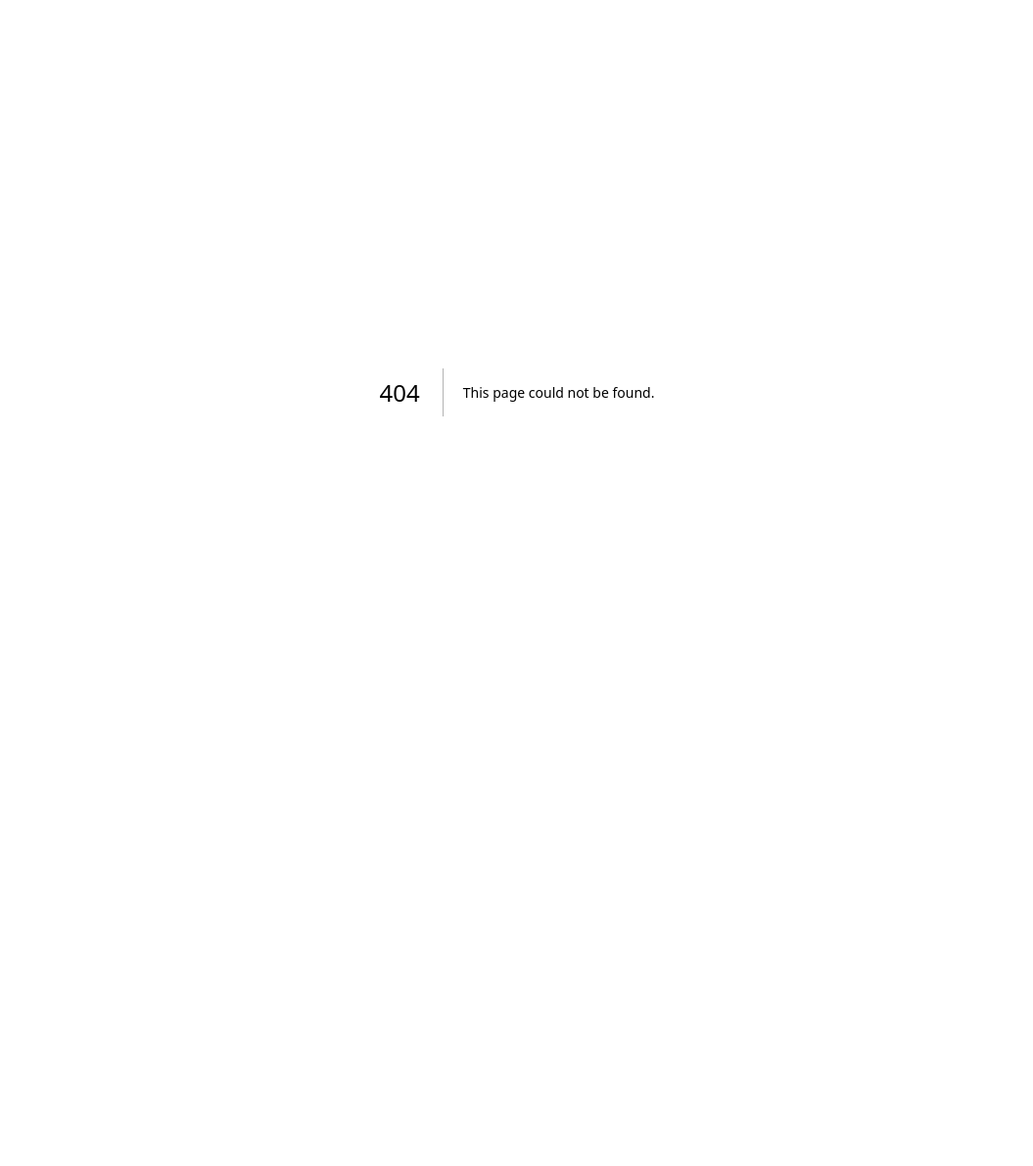
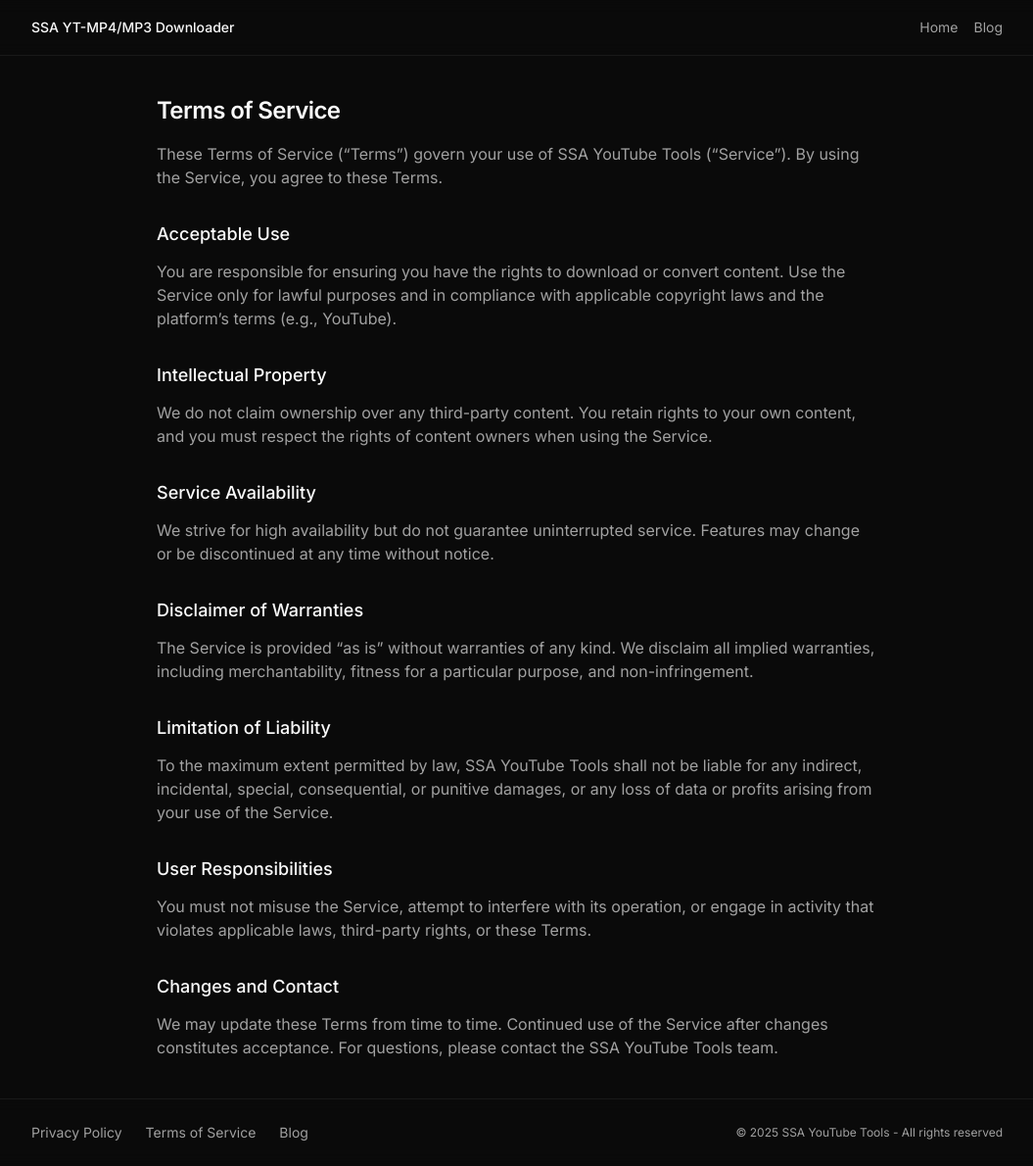
Before and after one commit to syedanas10-ai/7v0-you-tube-downloader-website, a Next.js app: page /terms in a window 1280 px wide. Before the commit this address had no page. Shown: the whole page at 98% size, without its empty margins (112-1167 px from the left). Before the commit the page ends 800 px from the top, so only its background shows below. Built offline with nearby package versions, Linux system fonts and the light colour scheme.

Commit message:
feat: add site-wide footer with links and privacy/terms pages
Add footer with links and create privacy/terms pages.

Co-authored-by: null <219009010+syedanas10-ai@users.noreply.github.com>

```diff
--- a/app/layout.tsx
+++ b/app/layout.tsx
@@ -4,6 +4,7 @@ import { GeistMono } from "geist/font/mono"
 import { Analytics } from "@vercel/analytics/next"
 import { Inter } from "next/font/google"
 import "./globals.css"
+import Link from "next/link"
 import { Suspense } from "react"
 
 const inter = Inter({ subsets: ["latin"], variable: "--font-inter" })
@@ -21,16 +22,44 @@ export default function RootLayout({
 }>) {
   return (
     <html lang="en" className={`${inter.variable} ${GeistMono.variable} dark antialiased`}>
-      <head>
-        {/* ✅ CORRECT AdSense Code */}
-        <script
-          async
-          src="https://pagead2.googlesyndication.com/pagead/js/adsbygoogle.js?client=ca-pub-3305001830130873"
-          crossOrigin="anonymous"
-        />
-      </head>
-      <body className="font-sans">
-        <Suspense fallback={null}>{children}</Suspense>
+      <body className="font-sans min-h-screen flex flex-col">
+        <Suspense fallback={<div>Loading...</div>}>
+          <header className="border-b border-border/60 bg-background/80 backdrop-blur supports-[backdrop-filter]:bg-background/60">
+            <nav className="mx-auto max-w-5xl px-4 h-14 flex items-center justify-between">
+              <Link href="/" className="text-sm font-medium hover:text-primary transition-colors">
+                SSA YT-MP4/MP3 Downloader
+              </Link>
+              <div className="flex items-center gap-4">
+                <Link href="/" className="text-sm text-muted-foreground hover:text-foreground transition-colors">
+                  Home
+                </Link>
+                <Link href="/blog" className="text-sm text-muted-foreground hover:text-foreground transition-colors">
+                  Blog
+                </Link>
+              </div>
+            </nav>
+          </header>
+
+          <main className="flex-1">{children}</main>
+
+          <footer className="border-t border-border/60 bg-background/80 backdrop-blur supports-[backdrop-filter]:bg-background/60">
+            <div className="mx-auto max-w-5xl px-4 py-6 flex flex-col gap-4 md:flex-row md:items-center md:justify-between">
+              <nav aria-label="Footer" className="flex items-center gap-6">
+                <Link href="/privacy" className="text-sm text-muted-foreground hover:text-foreground transition-colors">
+                  Privacy Policy
+                </Link>
+                <Link href="/terms" className="text-sm text-muted-foreground hover:text-foreground transition-colors">
+                  Terms of Service
+                </Link>
+                <Link href="/blog" className="text-sm text-muted-foreground hover:text-foreground transition-colors">
+                  Blog
+                </Link>
+              </nav>
+              <p className="text-xs text-muted-foreground">© 2025 SSA YouTube Tools - All rights reserved</p>
+            </div>
+          </footer>
+        </Suspense>
+
         <Analytics />
       </body>
     </html>
--- /dev/null
+++ b/app/privacy/page.tsx
@@ -0,0 +1,74 @@
+import type { Metadata } from "next"
+
+export const metadata: Metadata = {
+  title: "Privacy Policy | SSA YouTube Tools",
+  description: "Learn how SSA YouTube Tools collects, uses, and protects your data.",
+}
+
+export default function PrivacyPage() {
+  return (
+    <main className="mx-auto max-w-3xl px-4 py-10">
+      <h1 className="text-2xl font-semibold tracking-tight mb-4">Privacy Policy</h1>
+      <p className="text-muted-foreground mb-8">
+        This Privacy Policy explains how SSA YouTube Tools (“we”, “us”, or “our”) collects, uses, and protects
+        information in connection with our website and services.
+      </p>
+
+      <section className="space-y-3 mb-8">
+        <h2 className="text-lg font-medium">Information We Collect</h2>
+        <p className="text-muted-foreground">
+          We do not require account registration. When you use the downloader, we may process the video URL you provide
+          to fetch the requested content. Basic technical information, such as IP address and browser details, may be
+          logged by our hosting provider for security and analytics.
+        </p>
+      </section>
+
+      <section className="space-y-3 mb-8">
+        <h2 className="text-lg font-medium">How We Use Information</h2>
+        <p className="text-muted-foreground">
+          We use submitted URLs solely to generate the requested video or audio file and to improve service reliability.
+          We do not sell personal information. Aggregated, non-identifying analytics may be used to understand feature
+          usage and performance.
+        </p>
+      </section>
+
+      <section className="space-y-3 mb-8">
+        <h2 className="text-lg font-medium">Cookies and Analytics</h2>
+        <p className="text-muted-foreground">
+          Our site may use cookies or local storage to enable essential features (e.g., preferences) and
+          privacy-friendly analytics. You can control cookies via your browser settings. Disabling certain cookies may
+          impact functionality.
+        </p>
+      </section>
+
+      <section className="space-y-3 mb-8">
+        <h2 className="text-lg font-medium">Data Retention</h2>
+        <p className="text-muted-foreground">
+          Download requests are processed transiently. We do not permanently store your video links or downloaded files.
+          Any server logs containing IP addresses are retained for a limited time for security and operational purposes.
+        </p>
+      </section>
+
+      <section className="space-y-3 mb-8">
+        <h2 className="text-lg font-medium">Third-Party Services</h2>
+        <p className="text-muted-foreground">
+          We may rely on third-party providers (e.g., hosting, CDN) to deliver our service. These providers may process
+          limited technical data to perform their functions as described in their own privacy policies.
+        </p>
+      </section>
+
+      <section className="space-y-3 mb-8">
+        <h2 className="text-lg font-medium">Your Choices</h2>
+        <p className="text-muted-foreground">
+          You can choose not to provide a URL. You may also block cookies in your browser. To request information about
+          any data associated with your use, contact us via the details below.
+        </p>
+      </section>
+
+      <section className="space-y-3">
+        <h2 className="text-lg font-medium">Contact</h2>
+        <p className="text-muted-foreground">For privacy inquiries, please contact the SSA YouTube Tools team.</p>
+      </section>
+    </main>
+  )
+}
--- /dev/null
+++ b/app/terms/page.tsx
@@ -0,0 +1,75 @@
+import type { Metadata } from "next"
+
+export const metadata: Metadata = {
+  title: "Terms of Service | SSA YouTube Tools",
+  description: "Understand the terms and acceptable use for SSA YouTube Tools.",
+}
+
+export default function TermsPage() {
+  return (
+    <main className="mx-auto max-w-3xl px-4 py-10">
+      <h1 className="text-2xl font-semibold tracking-tight mb-4">Terms of Service</h1>
+      <p className="text-muted-foreground mb-8">
+        These Terms of Service (“Terms”) govern your use of SSA YouTube Tools (“Service”). By using the Service, you
+        agree to these Terms.
+      </p>
+
+      <section className="space-y-3 mb-8">
+        <h2 className="text-lg font-medium">Acceptable Use</h2>
+        <p className="text-muted-foreground">
+          You are responsible for ensuring you have the rights to download or convert content. Use the Service only for
+          lawful purposes and in compliance with applicable copyright laws and the platform’s terms (e.g., YouTube).
+        </p>
+      </section>
+
+      <section className="space-y-3 mb-8">
+        <h2 className="text-lg font-medium">Intellectual Property</h2>
+        <p className="text-muted-foreground">
+          We do not claim ownership over any third-party content. You retain rights to your own content, and you must
+          respect the rights of content owners when using the Service.
+        </p>
+      </section>
+
+      <section className="space-y-3 mb-8">
+        <h2 className="text-lg font-medium">Service Availability</h2>
+        <p className="text-muted-foreground">
+          We strive for high availability but do not guarantee uninterrupted service. Features may change or be
+          discontinued at any time without notice.
+        </p>
+      </section>
+
+      <section className="space-y-3 mb-8">
+        <h2 className="text-lg font-medium">Disclaimer of Warranties</h2>
+        <p className="text-muted-foreground">
+          The Service is provided “as is” without warranties of any kind. We disclaim all implied warranties, including
+          merchantability, fitness for a particular purpose, and non-infringement.
+        </p>
+      </section>
+
+      <section className="space-y-3 mb-8">
+        <h2 className="text-lg font-medium">Limitation of Liability</h2>
+        <p className="text-muted-foreground">
+          To the maximum extent permitted by law, SSA YouTube Tools shall not be liable for any indirect, incidental,
+          special, consequential, or punitive damages, or any loss of data or profits arising from your use of the
+          Service.
+        </p>
+      </section>
+
+      <section className="space-y-3 mb-8">
+        <h2 className="text-lg font-medium">User Responsibilities</h2>
+        <p className="text-muted-foreground">
+          You must not misuse the Service, attempt to interfere with its operation, or engage in activity that violates
+          applicable laws, third-party rights, or these Terms.
+        </p>
+      </section>
+
+      <section className="space-y-3">
+        <h2 className="text-lg font-medium">Changes and Contact</h2>
+        <p className="text-muted-foreground">
+          We may update these Terms from time to time. Continued use of the Service after changes constitutes
+          acceptance. For questions, please contact the SSA YouTube Tools team.
+        </p>
+      </section>
+    </main>
+  )
+}
```
